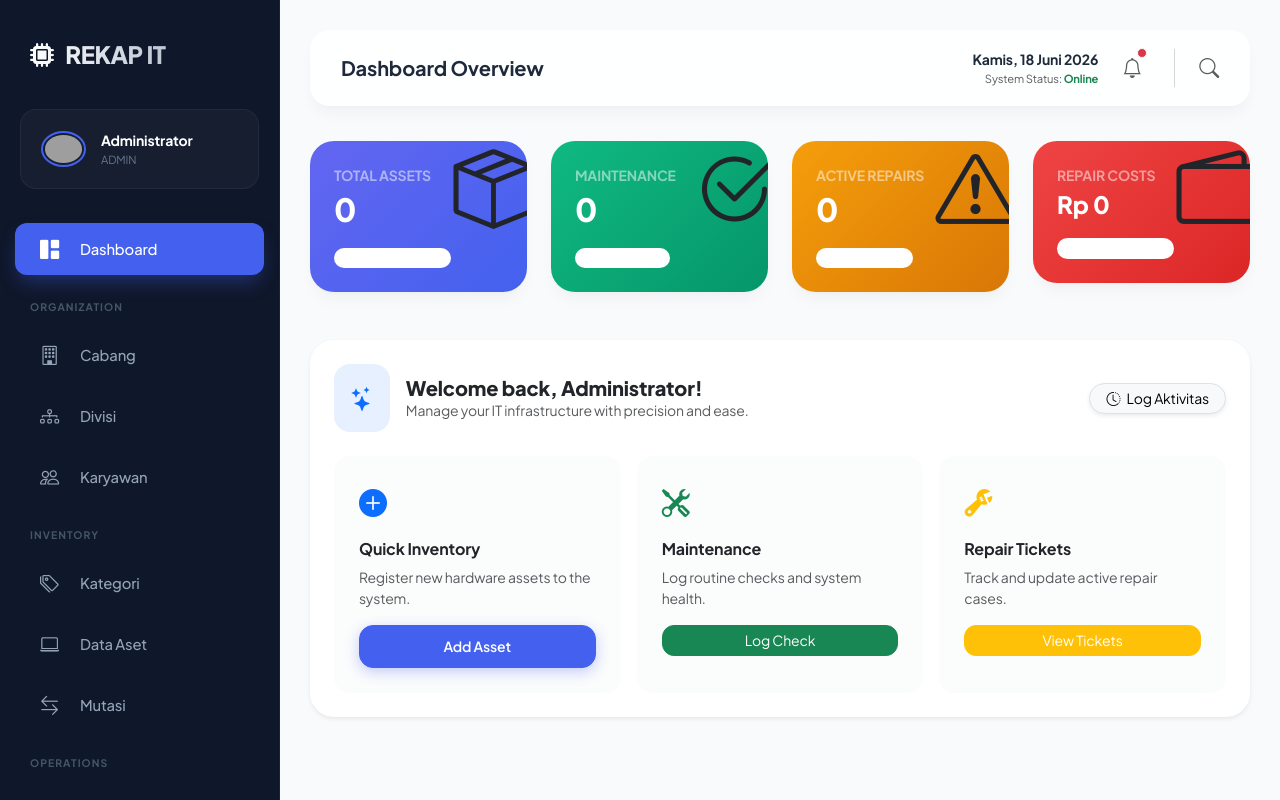
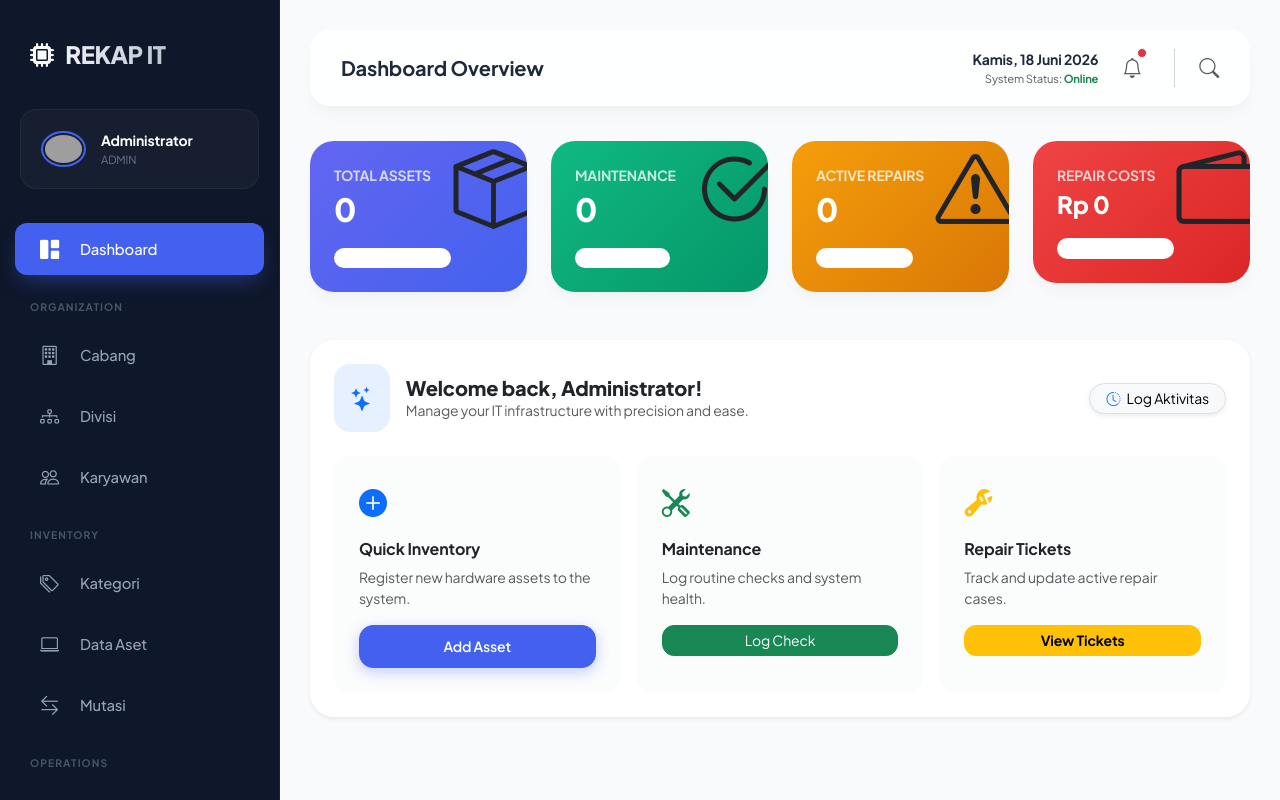
Before and after one commit to anangsuper/rekap-it-hafiz, a PHP site: page / in a window 1280 px wide. Run offline with PHP 8.4, Linux system fonts and the light colour scheme; a user stored in the database is signed in; data that the repository does not hold is empty; grey boxes are pictures that could not be loaded.

Commit message:
Fix: improve text visibility on dashboard by adjusting contrast and colors

```diff
--- a/views/dashboard.php
+++ b/views/dashboard.php
@@ -25,7 +25,7 @@ try {
                 <div class="position-absolute top-0 end-0 p-3 opacity-10" style="font-size: 5rem; transform: translate(20%, -20%);">
                     <i class="bi bi-box-seam"></i>
                 </div>
-                <div class="text-white-50 small fw-bold mb-1">TOTAL ASSETS</div>
+                <div class="text-white small fw-bold mb-1 opacity-75">TOTAL ASSETS</div>
                 <h2 class="text-white fw-800 mb-0"><?= $totalAssets ?></h2>
                 <div class="mt-3">
                     <span class="badge bg-white bg-opacity-20 text-white rounded-pill small">
@@ -43,7 +43,7 @@ try {
                 <div class="position-absolute top-0 end-0 p-3 opacity-10" style="font-size: 5rem; transform: translate(20%, -20%);">
                     <i class="bi bi-check2-circle"></i>
                 </div>
-                <div class="text-white-50 small fw-bold mb-1">MAINTENANCE</div>
+                <div class="text-white small fw-bold mb-1 opacity-75">MAINTENANCE</div>
                 <h2 class="text-white fw-800 mb-0"><?= $totalMaintenance ?></h2>
                 <div class="mt-3">
                     <span class="badge bg-white bg-opacity-20 text-white rounded-pill small">
@@ -61,7 +61,7 @@ try {
                 <div class="position-absolute top-0 end-0 p-3 opacity-10" style="font-size: 5rem; transform: translate(20%, -20%);">
                     <i class="bi bi-exclamation-triangle"></i>
                 </div>
-                <div class="text-white-50 small fw-bold mb-1">ACTIVE REPAIRS</div>
+                <div class="text-white small fw-bold mb-1 opacity-75">ACTIVE REPAIRS</div>
                 <h2 class="text-white fw-800 mb-0"><?= $totalRepairs ?></h2>
                 <div class="mt-3">
                     <span class="badge bg-white bg-opacity-20 text-white rounded-pill small">
@@ -79,7 +79,7 @@ try {
                 <div class="position-absolute top-0 end-0 p-3 opacity-10" style="font-size: 5rem; transform: translate(20%, -20%);">
                     <i class="bi bi-wallet2"></i>
                 </div>
-                <div class="text-white-50 small fw-bold mb-1">REPAIR COSTS</div>
+                <div class="text-white small fw-bold mb-1 opacity-75">REPAIR COSTS</div>
                 <h2 class="text-white fw-800 mb-0 text-nowrap" style="font-size: 1.5rem;">Rp <?= number_format($totalCost, 0, ',', '.') ?></h2>
                 <div class="mt-3">
                     <span class="badge bg-white bg-opacity-20 text-white rounded-pill small">
@@ -100,12 +100,12 @@ try {
                         <i class="bi bi-stars fs-4"></i>
                     </div>
                     <div>
-                        <h5 class="fw-800 m-0">Welcome back, <?= $_SESSION['nama'] ?>!</h5>
+                        <h5 class="fw-800 m-0 text-dark">Welcome back, <?= $_SESSION['nama'] ?>!</h5>
                         <p class="text-muted small m-0">Manage your IT infrastructure with precision and ease.</p>
                     </div>
                 </div>
                 <a href="index.php?page=logs" class="btn btn-light btn-sm rounded-pill px-3 border shadow-sm">
-                    <i class="bi bi-clock-history me-1"></i> Log Aktivitas
+                    <i class="bi bi-clock-history me-1 text-primary"></i> Log Aktivitas
                 </a>
             </div>
 
@@ -113,15 +113,15 @@ try {
                 <div class="col-md-4">
                     <div class="p-4 rounded-4 bg-light bg-opacity-50 border border-white h-100 transition-hover">
                         <i class="bi bi-plus-circle-fill text-primary fs-3 mb-3 d-block"></i>
-                        <h6 class="fw-700">Quick Inventory</h6>
+                        <h6 class="fw-700 text-dark">Quick Inventory</h6>
                         <p class="small text-muted mb-3">Register new hardware assets to the system.</p>
-                        <a href="index.php?page=inventaris" class="btn btn-primary btn-sm w-100">Add Asset</a>
+                        <a href="index.php?page=inventaris" class="btn btn-primary btn-sm w-100 text-white">Add Asset</a>
                     </div>
                 </div>
                 <div class="col-md-4">
                     <div class="p-4 rounded-4 bg-light bg-opacity-50 border border-white h-100 transition-hover">
                         <i class="bi bi-tools text-success fs-3 mb-3 d-block"></i>
-                        <h6 class="fw-700">Maintenance</h6>
+                        <h6 class="fw-700 text-dark">Maintenance</h6>
                         <p class="small text-muted mb-3">Log routine checks and system health.</p>
                         <a href="index.php?page=maintenance" class="btn btn-success btn-sm w-100 text-white" style="border-radius: 12px;">Log Check</a>
                     </div>
@@ -129,9 +129,9 @@ try {
                 <div class="col-md-4">
                     <div class="p-4 rounded-4 bg-light bg-opacity-50 border border-white h-100 transition-hover">
                         <i class="bi bi-wrench-adjustable text-warning fs-3 mb-3 d-block"></i>
-                        <h6 class="fw-700">Repair Tickets</h6>
+                        <h6 class="fw-700 text-dark">Repair Tickets</h6>
                         <p class="small text-muted mb-3">Track and update active repair cases.</p>
-                        <a href="index.php?page=perbaikan" class="btn btn-warning btn-sm w-100 text-white" style="border-radius: 12px;">View Tickets</a>
+                        <a href="index.php?page=perbaikan" class="btn btn-warning btn-sm w-100 fw-bold" style="border-radius: 12px;">View Tickets</a>
                     </div>
                 </div>
             </div>
```
